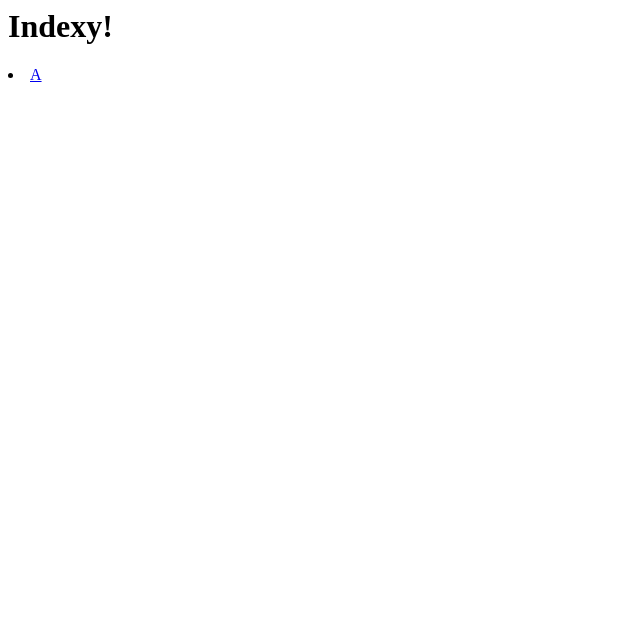
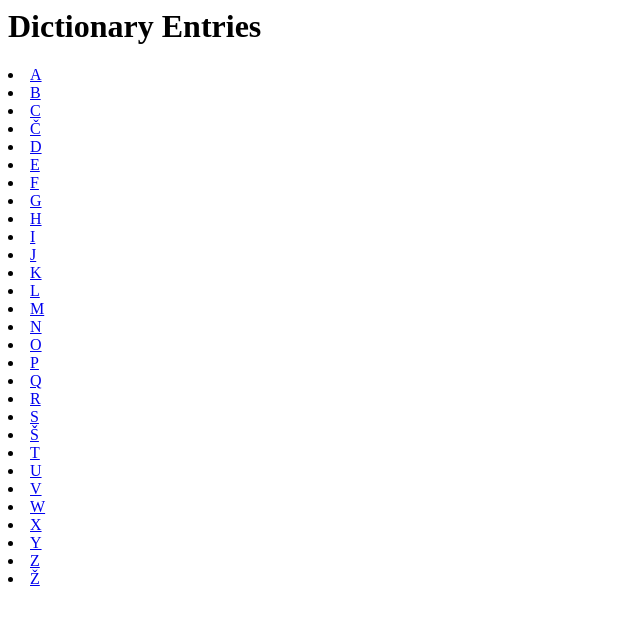
Before and after one commit to samiddhi/SloDictGen, a plain HTML site: page index.html in a window 1280 px wide. Shown: the whole page, without its empty margins (0-640 px from the left). Drawn offline with Linux system fonts and the light colour scheme.

Commit message:
Update index.html

```diff
--- a/index.html
+++ b/index.html
@@ -1,3 +1,31 @@
-<h1>Indexy!</h1>
+<h1>Dictionary Entries</h1>
 
 <li class="masthead__menu-item"><a href="https://uncle-ayiro.github.io/SloDictGen/data/HTML/SSKJ_entries_html/Letter_a.html">A</a></li>
+<li class="masthead__menu-item"><a href="https://uncle-ayiro.github.io/SloDictGen/data/HTML/SSKJ_entries_html/Letter_b.html">B</a></li>
+<li class="masthead__menu-item"><a href="https://uncle-ayiro.github.io/SloDictGen/data/HTML/SSKJ_entries_html/Letter_c.html">C</a></li>
+<li class="masthead__menu-item"><a href="https://uncle-ayiro.github.io/SloDictGen/data/HTML/SSKJ_entries_html/Letter_č.html">Č</a></li>
+<li class="masthead__menu-item"><a href="https://uncle-ayiro.github.io/SloDictGen/data/HTML/SSKJ_entries_html/Letter_d.html">D</a></li>
+<li class="masthead__menu-item"><a href="https://uncle-ayiro.github.io/SloDictGen/data/HTML/SSKJ_entries_html/Letter_e.html">E</a></li>
+<li class="masthead__menu-item"><a href="https://uncle-ayiro.github.io/SloDictGen/data/HTML/SSKJ_entries_html/Letter_f.html">F</a></li>
+<li class="masthead__menu-item"><a href="https://uncle-ayiro.github.io/SloDictGen/data/HTML/SSKJ_entries_html/Letter_g.html">G</a></li>
+<li class="masthead__menu-item"><a href="https://uncle-ayiro.github.io/SloDictGen/data/HTML/SSKJ_entries_html/Letter_h.html">H</a></li>
+<li class="masthead__menu-item"><a href="https://uncle-ayiro.github.io/SloDictGen/data/HTML/SSKJ_entries_html/Letter_i.html">I</a></li>
+<li class="masthead__menu-item"><a href="https://uncle-ayiro.github.io/SloDictGen/data/HTML/SSKJ_entries_html/Letter_j.html">J</a></li>
+<li class="masthead__menu-item"><a href="https://uncle-ayiro.github.io/SloDictGen/data/HTML/SSKJ_entries_html/Letter_k.html">K</a></li>
+<li class="masthead__menu-item"><a href="https://uncle-ayiro.github.io/SloDictGen/data/HTML/SSKJ_entries_html/Letter_l.html">L</a></li>
+<li class="masthead__menu-item"><a href="https://uncle-ayiro.github.io/SloDictGen/data/HTML/SSKJ_entries_html/Letter_m.html">M</a></li>
+<li class="masthead__menu-item"><a href="https://uncle-ayiro.github.io/SloDictGen/data/HTML/SSKJ_entries_html/Letter_n.html">N</a></li>
+<li class="masthead__menu-item"><a href="https://uncle-ayiro.github.io/SloDictGen/data/HTML/SSKJ_entries_html/Letter_o.html">O</a></li>
+<li class="masthead__menu-item"><a href="https://uncle-ayiro.github.io/SloDictGen/data/HTML/SSKJ_entries_html/Letter_p.html">P</a></li>
+<li class="masthead__menu-item"><a href="https://uncle-ayiro.github.io/SloDictGen/data/HTML/SSKJ_entries_html/Letter_q.html">Q</a></li>
+<li class="masthead__menu-item"><a href="https://uncle-ayiro.github.io/SloDictGen/data/HTML/SSKJ_entries_html/Letter_r.html">R</a></li>
+<li class="masthead__menu-item"><a href="https://uncle-ayiro.github.io/SloDictGen/data/HTML/SSKJ_entries_html/Letter_s.html">S</a></li>
+<li class="masthead__menu-item"><a href="https://uncle-ayiro.github.io/SloDictGen/data/HTML/SSKJ_entries_html/Letter_š.html">Š</a></li>
+<li class="masthead__menu-item"><a href="https://uncle-ayiro.github.io/SloDictGen/data/HTML/SSKJ_entries_html/Letter_t.html">T</a></li>
+<li class="masthead__menu-item"><a href="https://uncle-ayiro.github.io/SloDictGen/data/HTML/SSKJ_entries_html/Letter_u.html">U</a></li>
+<li class="masthead__menu-item"><a href="https://uncle-ayiro.github.io/SloDictGen/data/HTML/SSKJ_entries_html/Letter_v.html">V</a></li>
+<li class="masthead__menu-item"><a href="https://uncle-ayiro.github.io/SloDictGen/data/HTML/SSKJ_entries_html/Letter_w.html">W</a></li>
+<li class="masthead__menu-item"><a href="https://uncle-ayiro.github.io/SloDictGen/data/HTML/SSKJ_entries_html/Letter_x.html">X</a></li>
+<li class="masthead__menu-item"><a href="https://uncle-ayiro.github.io/SloDictGen/data/HTML/SSKJ_entries_html/Letter_y.html">Y</a></li>
+<li class="masthead__menu-item"><a href="https://uncle-ayiro.github.io/SloDictGen/data/HTML/SSKJ_entries_html/Letter_z.html">Z</a></li>
+<li class="masthead__menu-item"><a href="https://uncle-ayiro.github.io/SloDictGen/data/HTML/SSKJ_entries_html/Letter_ž.html">Ž</a></li>
```
